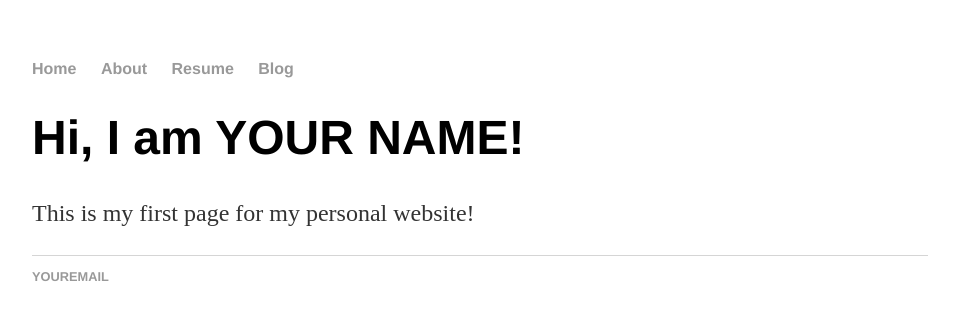
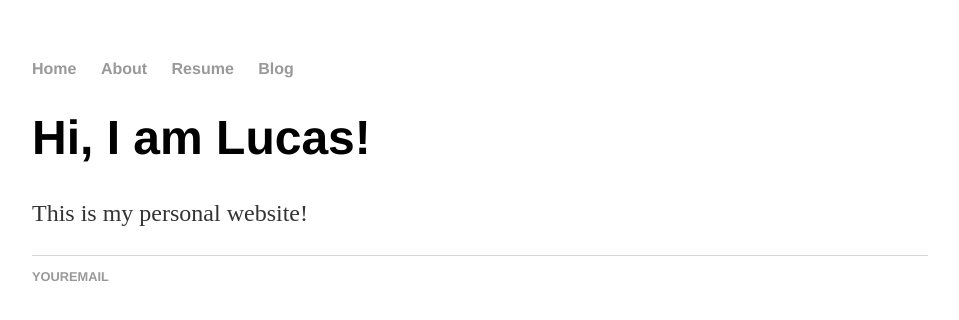
Before and after one commit to l-ehara/l-ehara, a plain HTML site: page index.html in a window 1280 px wide. Shown: the whole page, without its empty margins (160-1119 px from the left). Drawn offline with Linux system fonts and the light colour scheme.

Commit message:
Update index.html

```diff
--- a/index.html
+++ b/index.html
@@ -15,8 +15,8 @@
    </nav>
    <div class=”container”>
      <div class=”blurb”>
-       <h1>Hi, I am YOUR NAME!</h1>
-       <p>This is my first page for my personal website!</a></p>
+       <h1>Hi, I am Lucas!</h1>
+       <p>This is my personal website!</a></p>
      </div>
    </div>
    <footer>
```
